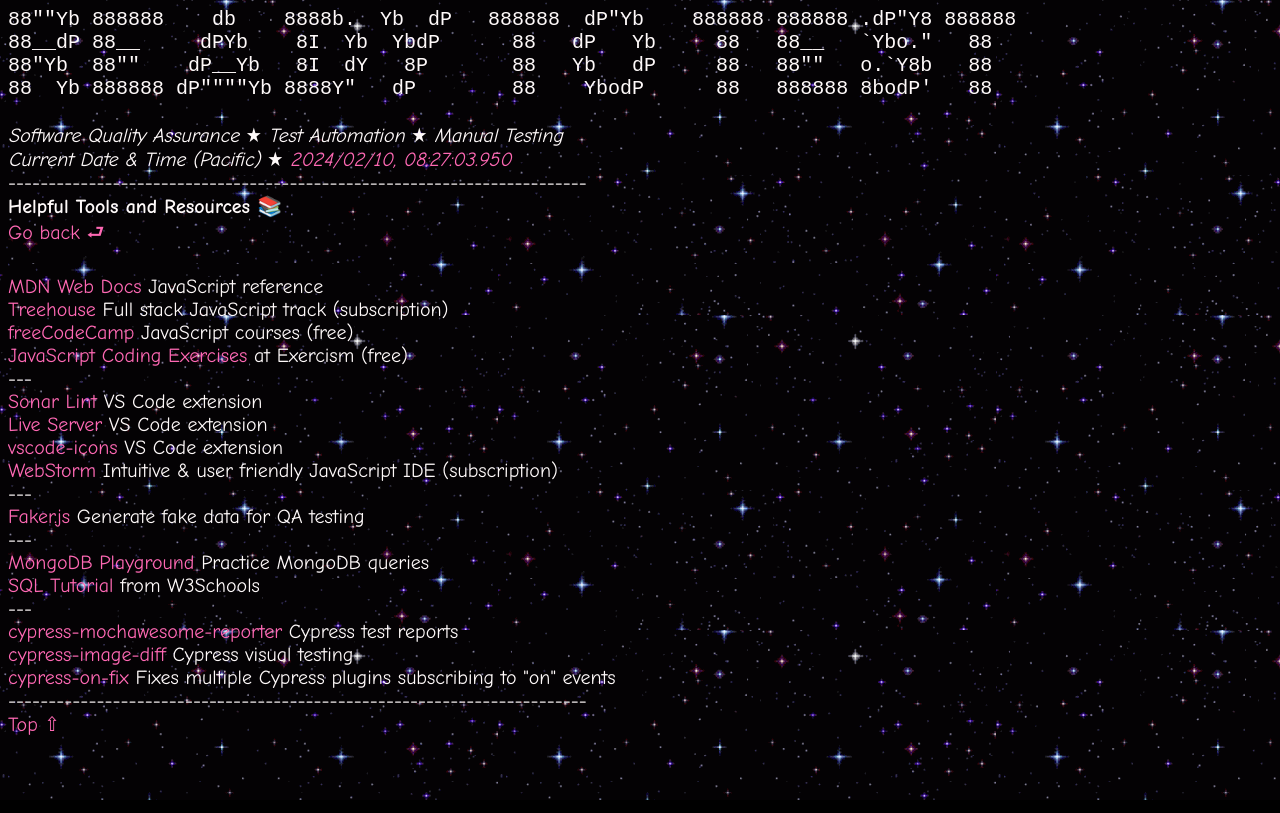
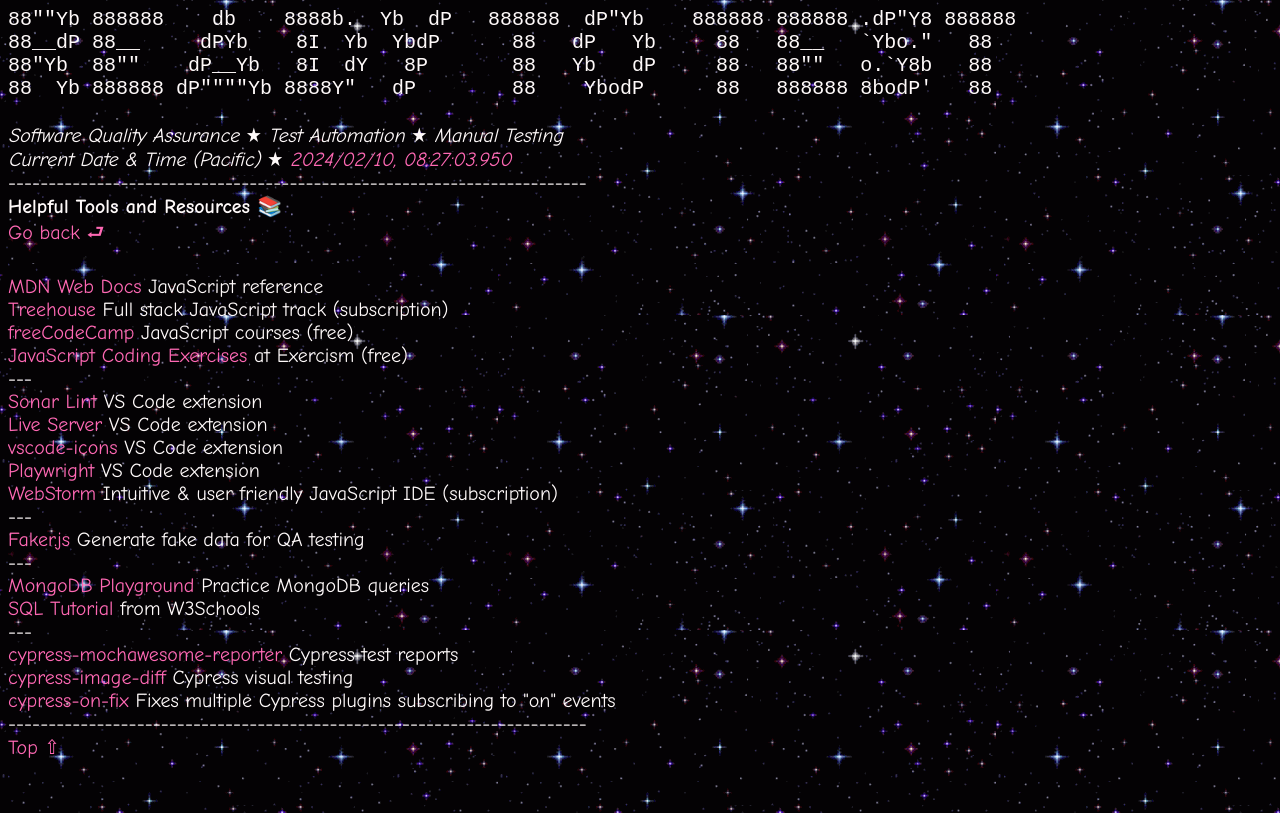
Before and after one commit to readytotest/readytotest.github.io, a website: page html/helpful-tools.htm in a window 1280 px wide. Shown: the top 813 px of the page. Drawn offline with Linux system fonts and the light colour scheme.

Commit message:
Add link to Playwright extension

```diff
--- a/html/helpful-tools.htm
+++ b/html/helpful-tools.htm
@@ -41,6 +41,8 @@
             <br>
             <a href="https://marketplace.visualstudio.com/items?itemName=vscode-icons-team.vscode-icons" target="_blank" rel="noopener noreferrer">vscode-icons</a> VS Code extension
             <br>
+            <a href="https://marketplace.visualstudio.com/items?itemName=ms-playwright.playwright" target="_blank" rel="noopener noreferrer">Playwright</a> VS Code extension
+            <br>
             <a href="https://www.jetbrains.com/webstorm" target="_blank" rel="noopener noreferrer">WebStorm</a> Intuitive & user friendly JavaScript IDE (subscription)
             <br>
             ---
```
